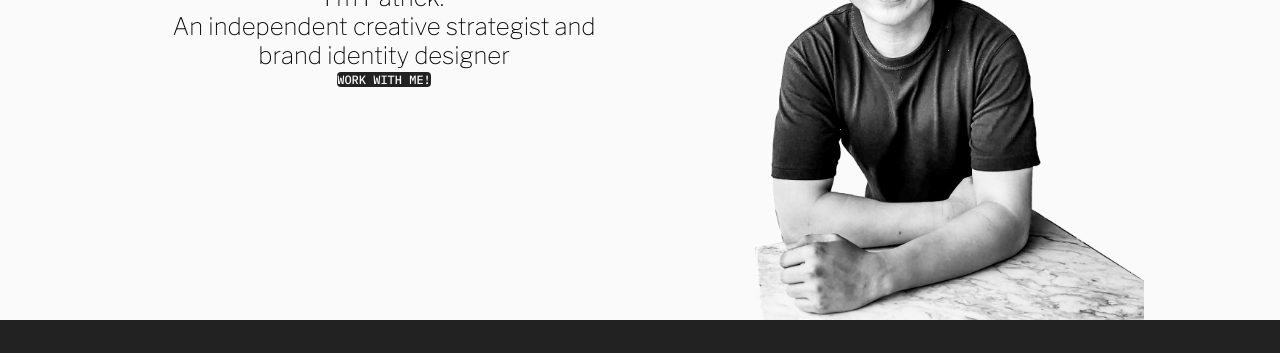
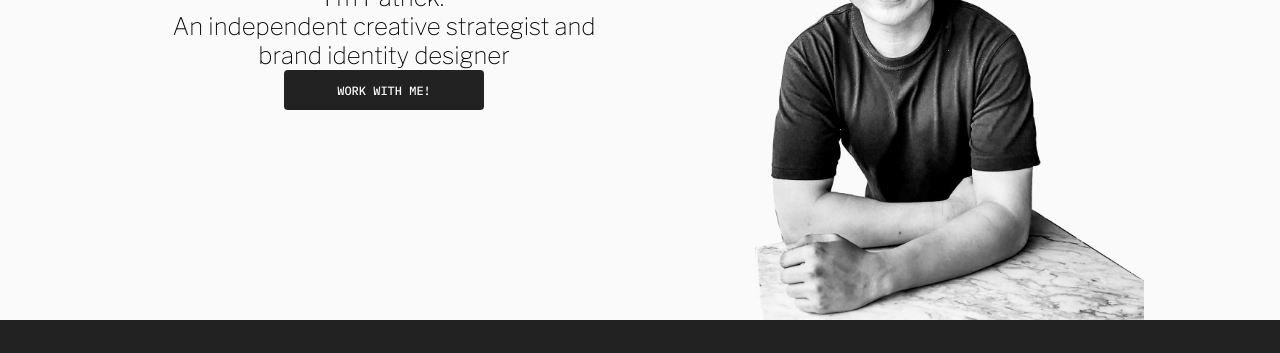
Before and after one commit to pbg96/patrickbyron.github.io, a plain HTML site: page index.html in a window 1280 px wide. Shown: the part 256-609 px from the top of the page. Drawn offline with nearby package versions, Linux system fonts and the light colour scheme.

Commit message:
Update index.html

```diff
--- a/index.html
+++ b/index.html
@@ -52,7 +52,9 @@
         <div class="hero-message">
         <h3>Hello.</h3>
         <h6>I'm Patrick.<br>An independent creative strategist and brand identity designer</h6>
-        <a class="btn-default button-text" href="#contact">Work With Me!</a>
+            <form action="#contact">
+            <button class="btn-default button-text">Work With Me!</a>
+            </form>
         <img class="hero-img" src="./For Portfolio Pic Cropped.png" alt="A Photo of Patrick Byron Gattoc"/>
         </div>
     </section>
```
